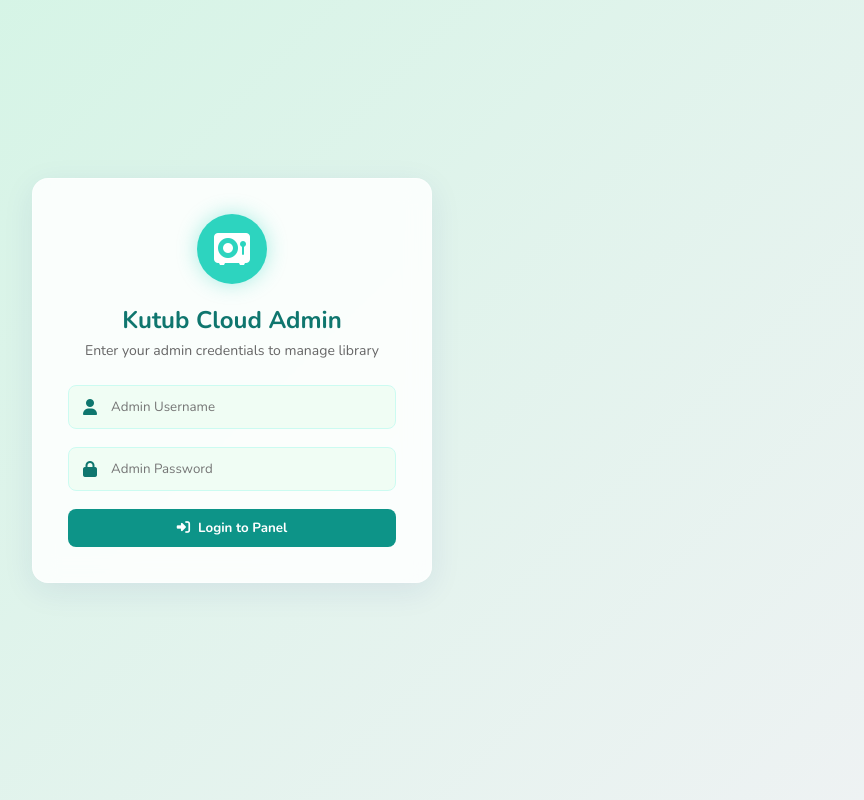
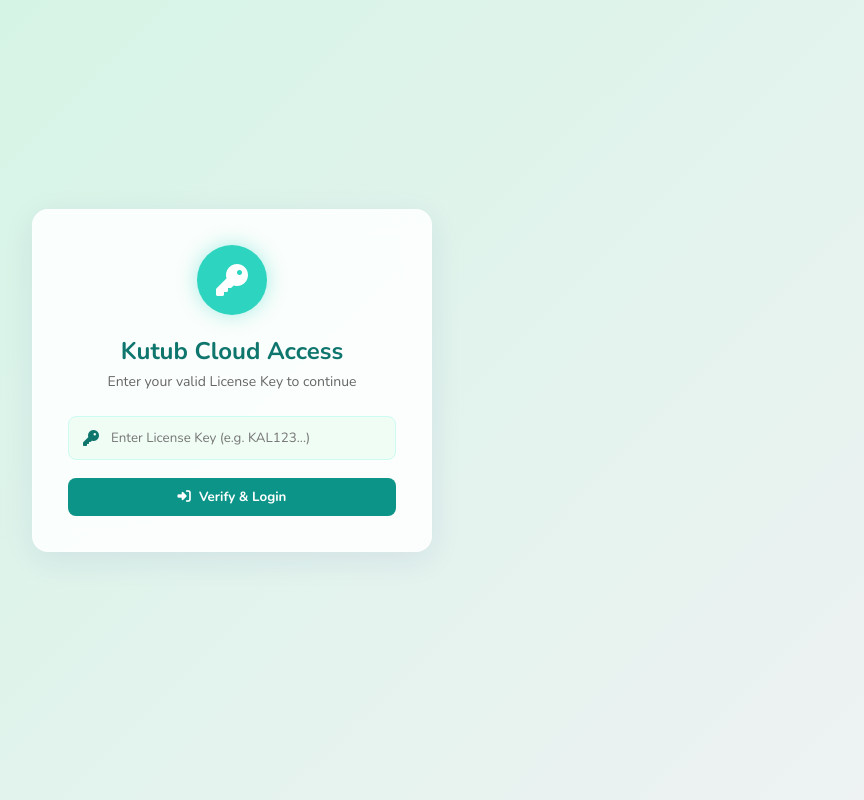
Before and after one commit to msa466883-eng/Librix, a plain HTML site: page frontend/index.html in a window 1280 px wide. Shown: the whole page, without its empty margins (408-1272 px from the left). Drawn offline with nearby package versions, Linux system fonts and the light colour scheme.

Commit message:
Update login section for license key authentication

```diff
--- a/frontend/index.html
+++ b/frontend/index.html
@@ -12,30 +12,26 @@
 </head>
 <body>
 
-    <!-- 🔒 LOGIN SECTION -->
+    <!-- 🔑 LICENSE KEY LOGIN SECTION -->
     <div id="login-section" class="login-container">
         <div class="glass-card login-card">
             <div class="brand-badge">
-                <i class="fa-solid fa-vault"></i>
+                <i class="fa-solid fa-key"></i>
             </div>
-            <h2>Kutub Cloud Admin</h2>
-            <p class="subtitle">Enter your admin credentials to manage library</p>
+            <h2>Kutub Cloud Access</h2>
+            <p class="subtitle">Enter your valid License Key to continue</p>
 
             <form id="login-form">
                 <div class="input-group">
-                    <i class="fa-solid fa-user input-icon"></i>
-                    <input type="text" id="username" placeholder="Admin Username" required>
-                </div>
-                <div class="input-group">
-                    <i class="fa-solid fa-lock input-icon"></i>
-                    <input type="password" id="password" placeholder="Admin Password" required>
+                    <i class="fa-solid fa-key input-icon"></i>
+                    <input type="text" id="license-key-input" placeholder="Enter License Key (e.g. KAL123...)" required>
                 </div>
                 <button type="submit" id="login-btn" class="btn btn-primary btn-block">
-                    <i class="fa-solid fa-right-to-bracket"></i> Login to Panel
+                    <i class="fa-solid fa-right-to-bracket"></i> Verify & Login
                 </button>
             </form>
             <p id="login-error" class="error-msg hidden">
-                <i class="fa-solid fa-circle-exclamation"></i> Invalid credentials!
+                <i class="fa-solid fa-circle-exclamation"></i> <span id="error-text">Invalid License Key!</span>
             </p>
         </div>
     </div>
@@ -98,7 +94,7 @@
                 <div class="stat-icon icon-green"><i class="fa-solid fa-shield-halved"></i></div>
                 <div class="stat-info">
                     <h3 id="stat-status">Active</h3>
-                    <p>Admin Status</p>
+                    <p>License Status</p>
                 </div>
             </div>
         </section>
@@ -137,6 +133,10 @@
         </div>
     </div>
 
+    <!-- Firebase Realtime Database Libraries -->
+    <script src="https://www.gstatic.com/firebasejs/9.22.1/firebase-app-compat.js"></script>
+    <script src="https://www.gstatic.com/firebasejs/9.22.1/firebase-database-compat.js"></script>
+
     <script src="js/auth.js"></script>
     <script src="js/app.js"></script>
 </body>
```
